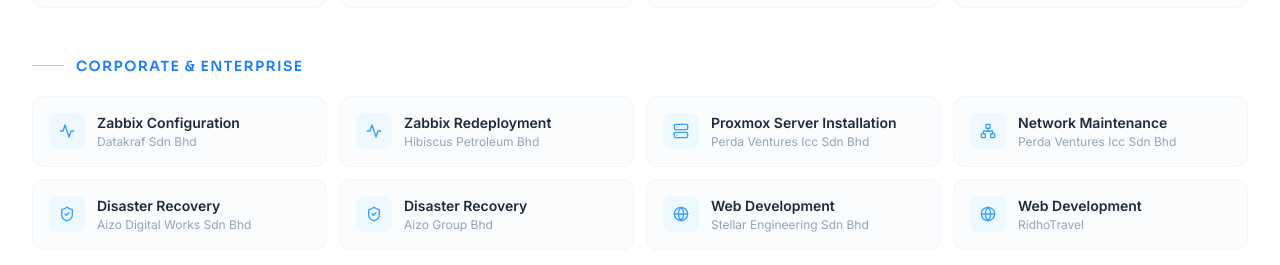
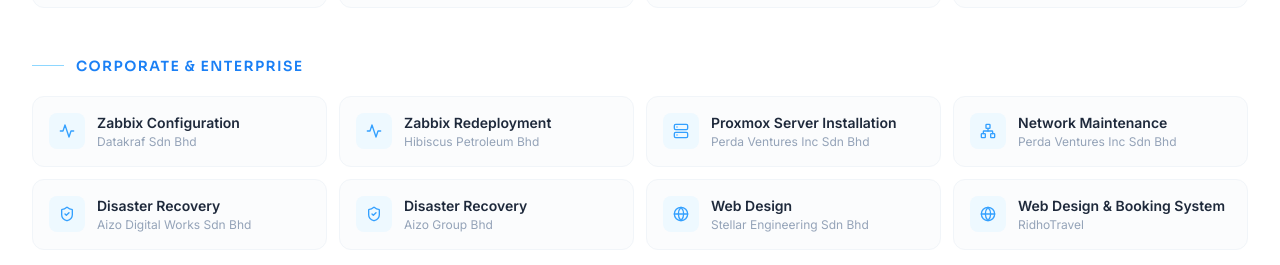
Before and after one commit to fyruz85/scanvx, a React (Vite) app: page / in a window 1280 px wide. Shown: the part 2320-2585 px from the top of the page. Built offline with nearby package versions, Linux system fonts and the light colour scheme.

Commit message:
fix: Perda Ventures Inc, Stellar web design, RidhoTravel booking system

```diff
--- a/src/components/Projects.tsx
+++ b/src/components/Projects.tsx
@@ -39,12 +39,12 @@ const sectors: Sector[] = [
     projects: [
       { title: 'Zabbix Configuration', client: 'Datakraf Sdn Bhd', icon: Activity },
       { title: 'Zabbix Redeployment', client: 'Hibiscus Petroleum Bhd', icon: Activity },
-      { title: 'Proxmox Server Installation', client: 'Perda Ventures Icc Sdn Bhd', icon: Server },
-      { title: 'Network Maintenance', client: 'Perda Ventures Icc Sdn Bhd', icon: Network },
+      { title: 'Proxmox Server Installation', client: 'Perda Ventures Inc Sdn Bhd', icon: Server },
+      { title: 'Network Maintenance', client: 'Perda Ventures Inc Sdn Bhd', icon: Network },
       { title: 'Disaster Recovery', client: 'Aizo Digital Works Sdn Bhd', icon: ShieldCheck },
       { title: 'Disaster Recovery', client: 'Aizo Group Bhd', icon: ShieldCheck },
-      { title: 'Web Development', client: 'Stellar Engineering Sdn Bhd', icon: Globe },
-      { title: 'Web Development', client: 'RidhoTravel', icon: Globe },
+      { title: 'Web Design', client: 'Stellar Engineering Sdn Bhd', icon: Globe },
+      { title: 'Web Design & Booking System', client: 'RidhoTravel', icon: Globe },
     ],
   },
   {
```
